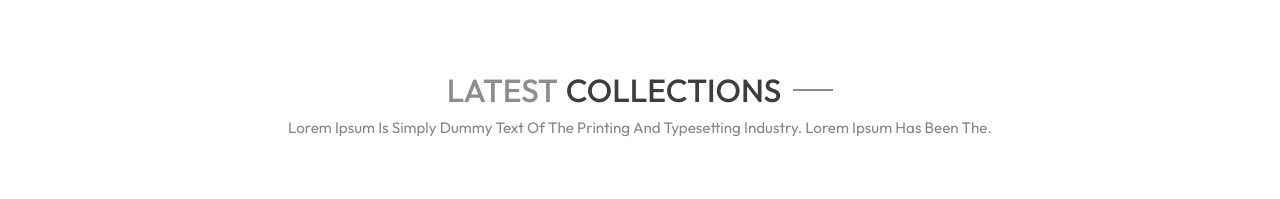
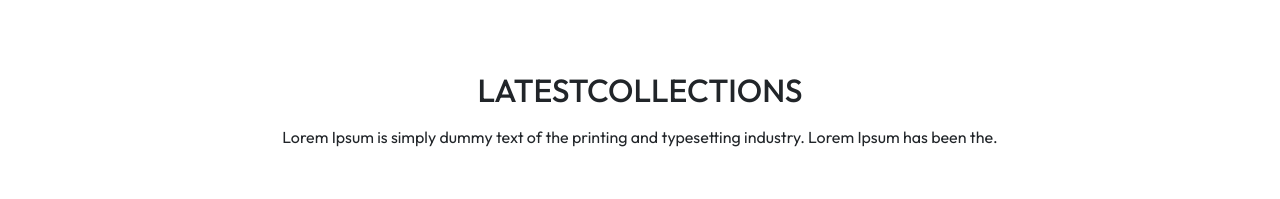
Before and after one commit to usama23c/ecomerce, a React (Vite) app: page / in a window 1280 px wide. Shown: the part 535-734 px from the top of the page. Built offline with nearby package versions, Linux system fonts and the light colour scheme; a web font is replaced by a local one.

Commit message:
Update HeaderDashed.jsx

```diff
--- a/src/components/HeaderDashed.jsx
+++ b/src/components/HeaderDashed.jsx
@@ -1,15 +1,69 @@
-const HeaderDashed = ({ head1, head2, paragraph, classStyle }) => {
-	return (
-		<header id="section-header" className="text-capitalize">
-			<h2 className={`d-flex gap-1 gap-sm-2 align-items-center justify-content-center ${classStyle}`}>
-				<span className="c-light-gray">{head1}</span>{" "}
-				<span className="c-d-gray">{head2}</span>{" "}
-				<span className="line-span wd-40 ms-1"></span>
-			</h2>
-			{paragraph && <p className="c-gray px-3 fs-small">{paragraph}</p>}
+// const HeaderDashed = ({ head1, head2, paragraph, classStyle }) => {
+// 	return (
+// 		<header id="section-header" className="text-capitalize">
+// 			<h2 className={`d-flex gap-1 gap-sm-2 align-items-center justify-content-center ${classStyle}`}>
+// 				<span className="c-light-gray">{head1}</span>{" "}
+// 				<span className="c-d-gray">{head2}</span>{" "}
+// 				<span className="line-span wd-40 ms-1"></span>
+// 			</h2>
+// 			{paragraph && <p className="c-gray px-3 fs-small">{paragraph}</p>}
 
-		</header>
-	);
+// 		</header>
+// 	);
+// };
+
+// export default HeaderDashed;
+
+
+import PropTypes from "prop-types";
+import { useMemo } from "react";
+
+const HeaderDashed = ({ head1, head2, paragraph, classStyle = "" }) => {
+  // Memoize the header content to prevent unnecessary re-renders
+  const headerContent = useMemo(
+    () => (
+      <>
+        <h2
+          className={`flex items-center justify-center gap-2 md:gap-3 text-2xl md:text-3xl font-semibold text-center capitalize ${classStyle}`}
+          data-aos="fade-down"
+          data-aos-duration="600"
+        >
+          <span className="text-gray-500">{head1 || "Welcome"}</span>
+          <span className="text-gray-800">{head2 || "Explore"}</span>
+          <span className="inline-block w-10 md:w-12 h-0.5 bg-pink-400 ml-2"></span>
+        </h2>
+        {paragraph && (
+          <p
+            className="text-gray-600 text-sm md:text-base mt-3 px-4 max-w-2xl mx-auto"
+            data-aos="fade-up"
+            data-aos-duration="600"
+            data-aos-delay="200"
+          >
+            {paragraph}
+          </p>
+        )}
+      </>
+    ),
+    [head1, head2, paragraph, classStyle]
+  );
+
+  return (
+    <header
+      id="section-header"
+      className="py-6 md:py-8 text-center"
+      role="banner"
+      aria-labelledby="header-title"
+    >
+      <div id="header-title">{headerContent}</div>
+    </header>
+  );
+};
+
+HeaderDashed.propTypes = {
+  head1: PropTypes.string,
+  head2: PropTypes.string,
+  paragraph: PropTypes.string,
+  classStyle: PropTypes.string,
 };
 
 export default HeaderDashed;
```
